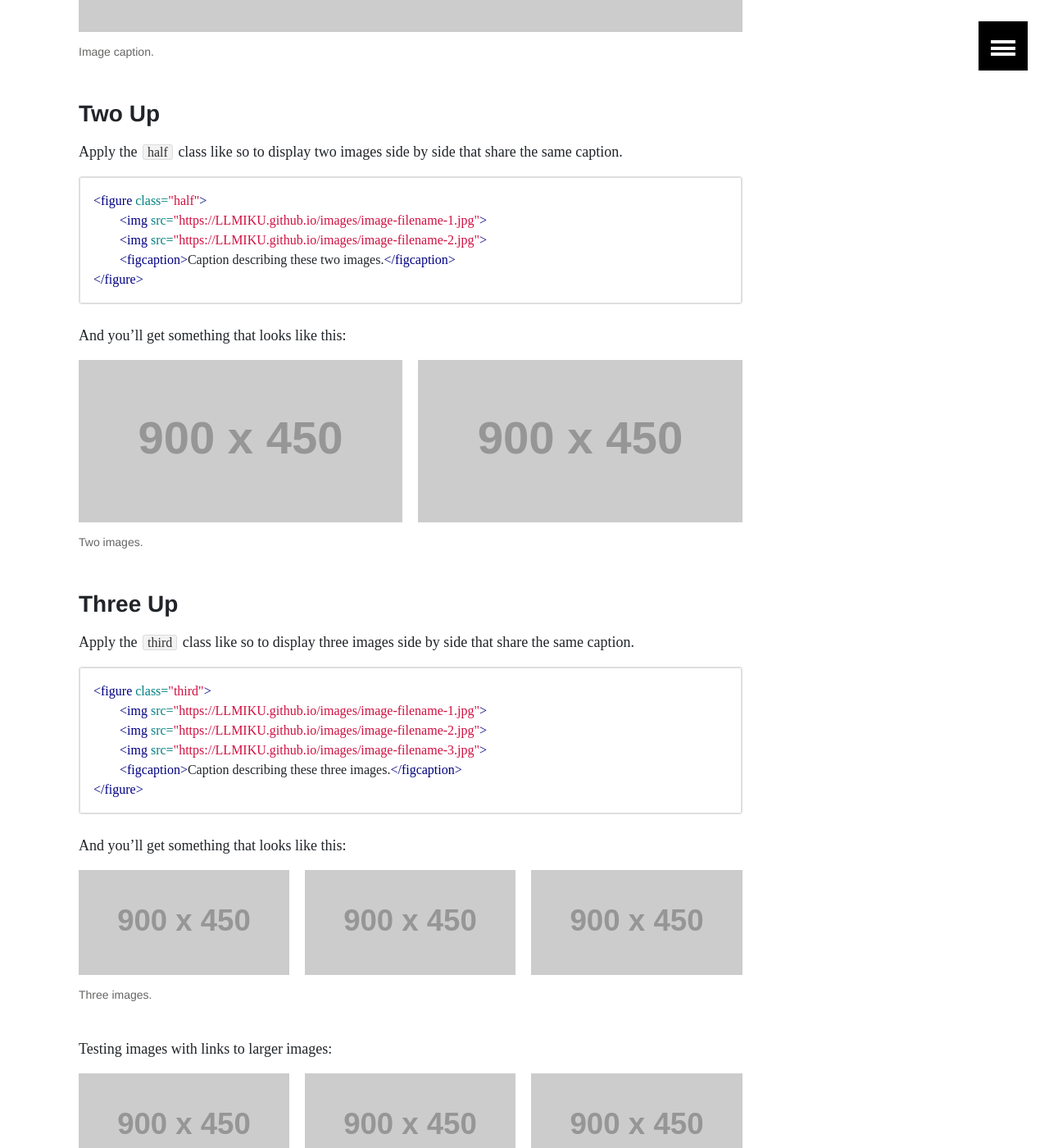
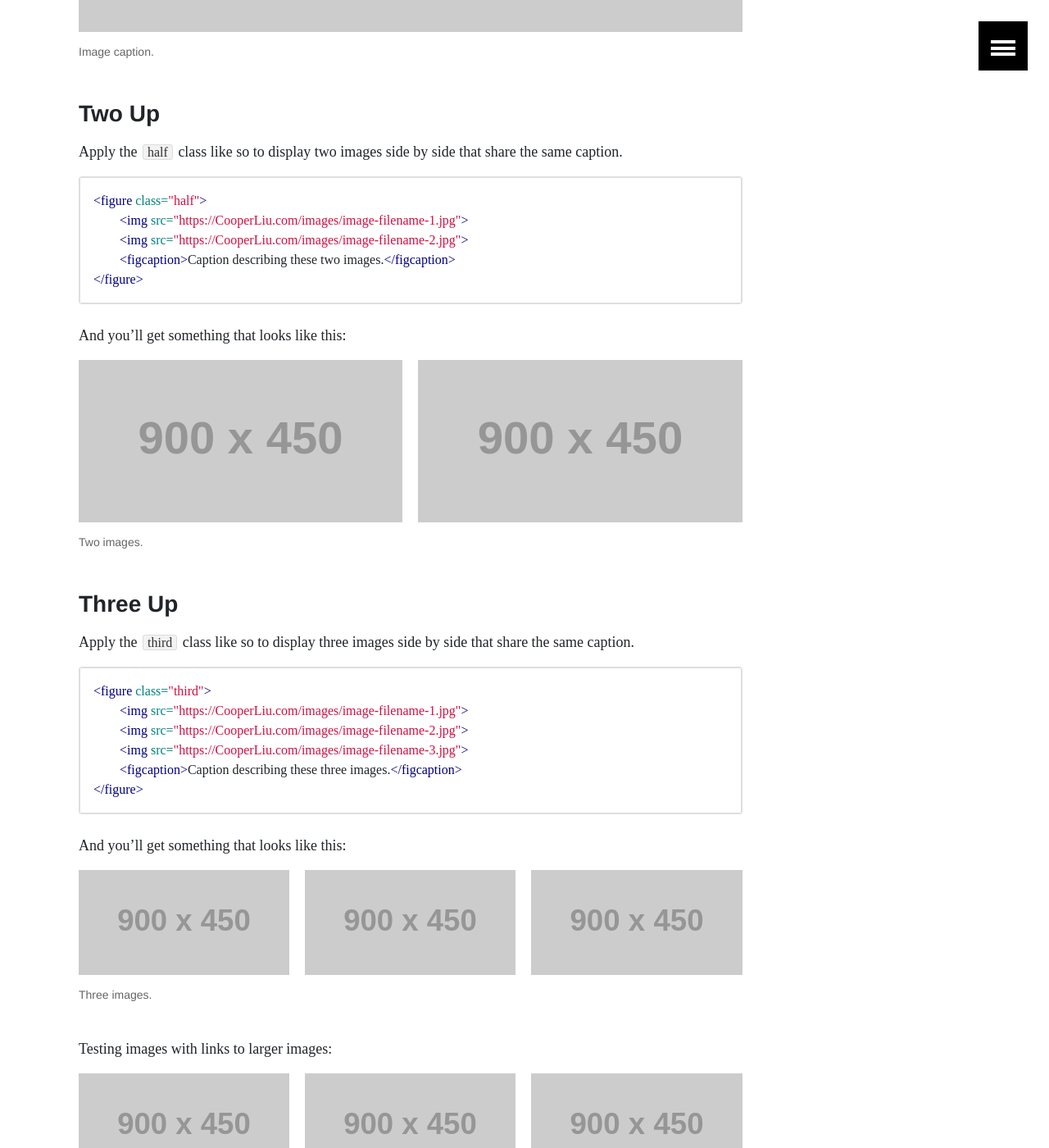
Before and after one commit to LLMIKU/LLMIKU.github.io, a Jekyll site: the page built from _posts/articles/2013-05-22-sample-post-images.md, in a window 1280 px wide and 1400 px high, scrolled down 1832 px. Shown: the whole window at 82% size. Built offline with Jekyll 4.4.1, drawn with Linux system fonts in a browser that asks for light colours; some web fonts are replaced; part of the change alters nothing that is shown.

Commit message:
Web Url changed

```diff
--- a/_config.yml
+++ b/_config.yml
@@ -5,7 +5,8 @@ description: "This is a description of my awesome site."
 logo: site-logo.jpg # 120x120 px default image used for Twitter summary card
 teaser: 400x250.gif # 400x250 px default teaser image used in image archive grid
 locale: cn
-url: "https://LLMIKU.github.io"
+# url: "https://LLMIKU.github.io"
+url: "https://CooperLiu.com"
 # url: "http://127.0.0.1:4000"
 feed:
   path: atom.xml
```
